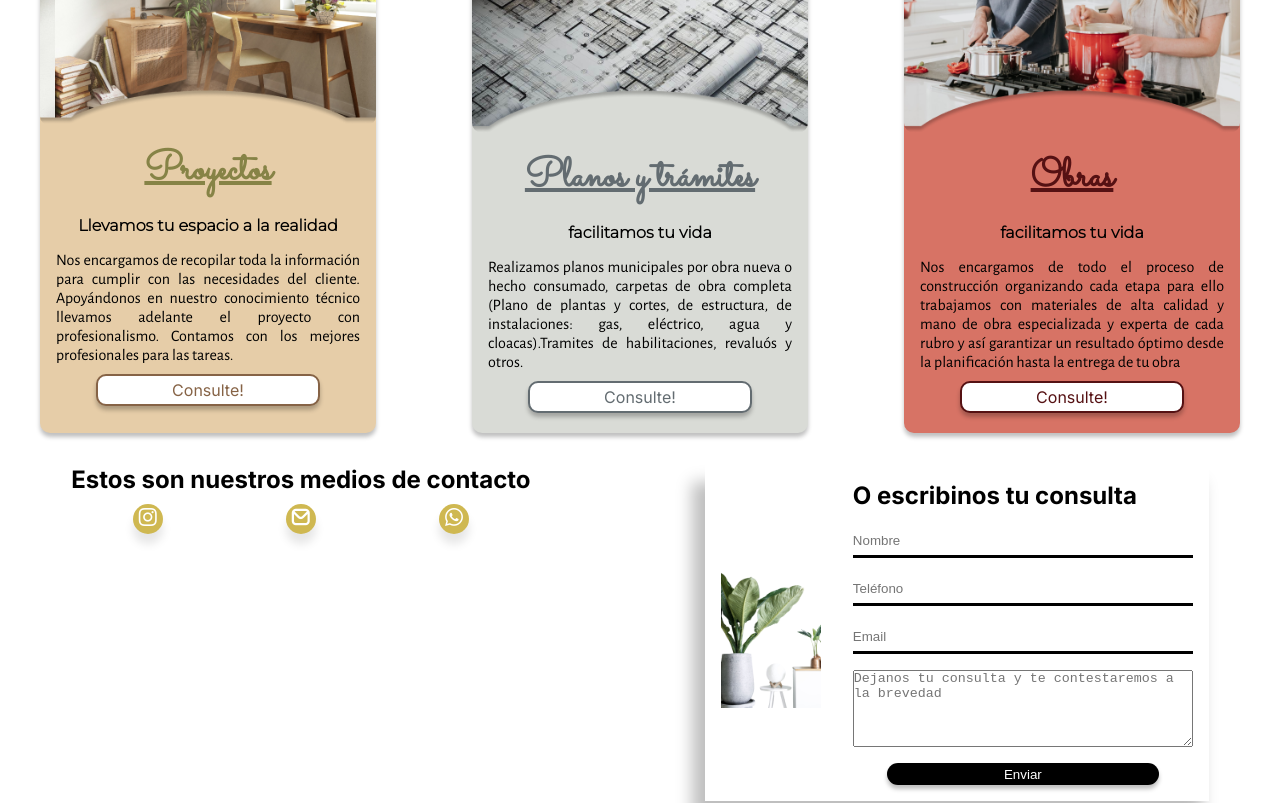
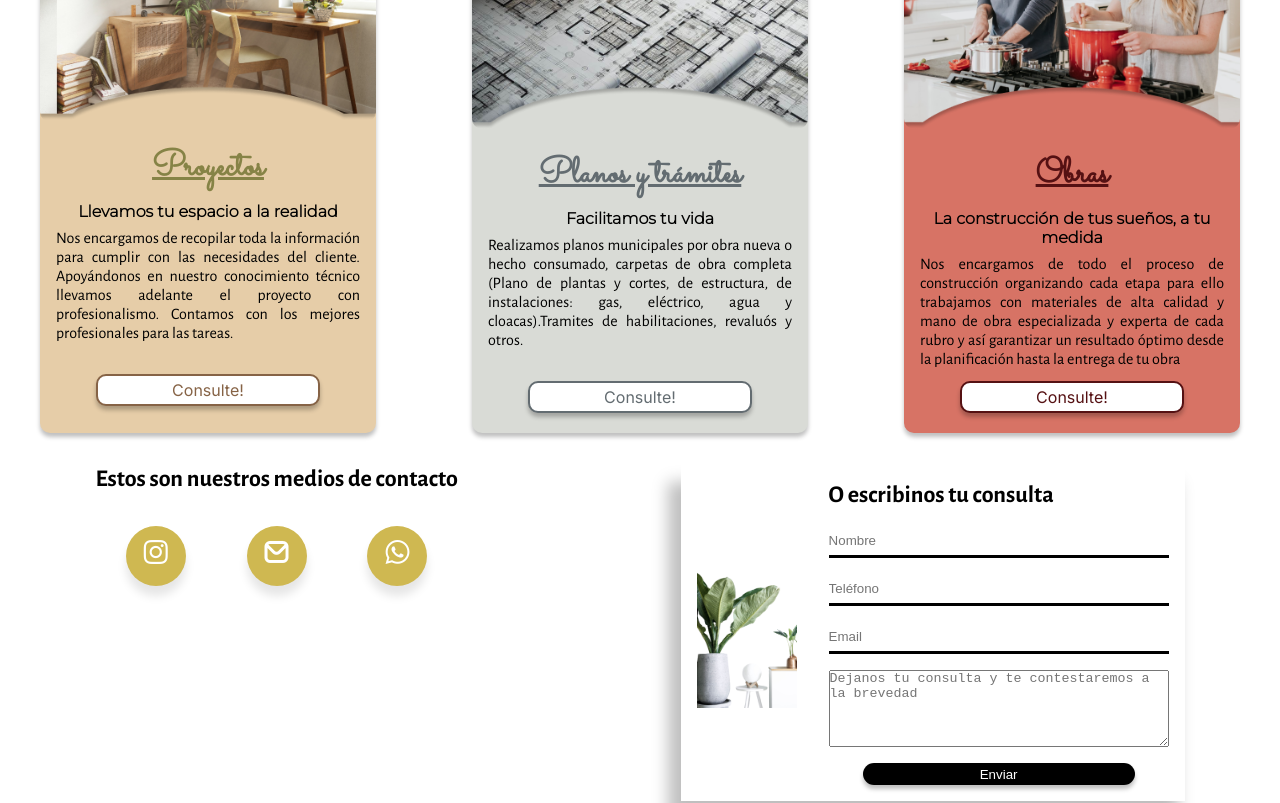
Before and after one commit to rken2010/nz-landing-v2, a Next.js app: page / in a window 1280 px wide. Shown: the part 1440-2243 px from the top of the page. Built offline with nearby package versions, Linux system fonts and the light colour scheme; a web font is replaced by a local one.

Commit message:
change design style in cards and social contact

```diff
--- a/src/app/api/data.ts
+++ b/src/app/api/data.ts
@@ -76,7 +76,7 @@ servicios:[
 
   {
     titulo:"Planos y trámites",
-    subtitulo:"facilitamos tu vida",
+    subtitulo:"Facilitamos tu vida",
     img:"./img/planos-header.png",
     alt:"planos-construccion",
     texto:"Realizamos planos municipales por obra nueva o hecho consumado, carpetas de obra completa (Plano de plantas y cortes, de estructura, de instalaciones: gas, eléctrico, agua y cloacas).Tramites de habilitaciones, revaluós y otros.",
@@ -85,7 +85,7 @@ servicios:[
   },
   {
     titulo:"Obras",
-    subtitulo:"facilitamos tu vida",
+    subtitulo:"La construcción de tus sueños, a tu medida",
     img:"./img/card-img.png",
     alt:"tramites-construccion",
     texto:"Nos encargamos de todo el proceso de construcción organizando cada etapa para ello trabajamos con materiales de alta calidad y mano de obra especializada y experta de cada rubro y así garantizar un resultado óptimo desde la planificación hasta la entrega de tu obra",
--- a/src/app/components/Card/card.css
+++ b/src/app/components/Card/card.css
@@ -7,7 +7,7 @@
     align-items: center;
     border-radius: 0.625rem;
     box-shadow: 0px 4px 4px 0px rgba(0, 0, 0, 0.25);
-    animation: reveal;
+
 
 }
 
@@ -15,17 +15,18 @@
     display: flex;
     height: 15rem;
     flex-direction: column;
-    gap: 1rem;
+    gap: 0.5rem;
     padding: 1rem;
     align-items: center;
 
     .card__footer_title{
         font-family: var(--primary-typografy);
-        font-size: 2.5em;
+        font-size: 2.2em;
         text-decoration: underline;
     }
     .card__footer_subtitle{
         font-family: var(--secondary-typografy);
+        text-align: center;
     }
     .card__footer_txt{
         font-family: var(--terciary-typografy);
@@ -37,7 +38,7 @@
     border-radius: 0.625rem;
     .card__img_img{
         width: 100%;
-        height: 100%;
+
         object-fit: cover;
         border-radius: inherit;
     }
--- a/src/app/components/Contact/Contact.tsx
+++ b/src/app/components/Contact/Contact.tsx
@@ -9,9 +9,8 @@ export default function Contact({}: Props) {
   return (
     <section className={styles.contact__container} id='contact'>
         <article>
+          <div className="redesBar">
         <h2>Estos son nuestros medios de contacto</h2>
-
-        <div className="redesBar">
           <ul className="wrapper">
               <li className="icon instagram">
                 <span className="tooltip">Instagram</span>
--- a/src/app/components/Contact/contact.module.css
+++ b/src/app/components/Contact/contact.module.css
@@ -6,4 +6,5 @@
     margin-top: 2rem;
     margin-bottom: 2rem;
     gap: 2rem;
+    font-family: var(--terciary-typografy);
 }
--- a/src/app/components/Contact/redes.css
+++ b/src/app/components/Contact/redes.css
@@ -8,9 +8,11 @@
 
 .redesBar {
   display: flex;
-  font-family: "Poppins", sans-serif;
-  justify-content: center;
-  gap: 1%;
+  flex-direction: column;
+  justify-content: space-around;
+  align-items: center;
+  gap: 2rem;
+
 
 }
 
@@ -19,24 +21,24 @@ i:hover{ color:black}
 .wrapper {
   width: 100%;
   display: inline-flex;
-  justify-content: space-around;
+  justify-content: space-evenly;
   list-style: none;
 }
 .wrapper li{
   background-color: var(--ter-color);
+  margin: 0 auto;
 }
 .wrapper .icon {
   position: relative;
 
   border-radius: 50%;
-  padding: 15px;
-  margin: 10px;
-  width: 20px;
-  height: 20px;
-  font-size: 18px;
+  width: 60px;
+  height: 60px;
+  font-size: 1.5rem;
   display: flex;
   justify-content: center;
   align-items: center;
+  justify-content: center;
   flex-direction: column;
   box-shadow: 0 10px 10px rgba(0, 0, 0, 0.1);
   cursor: pointer;
```
Lines whose indentation alone changed are shown as unchanged.
